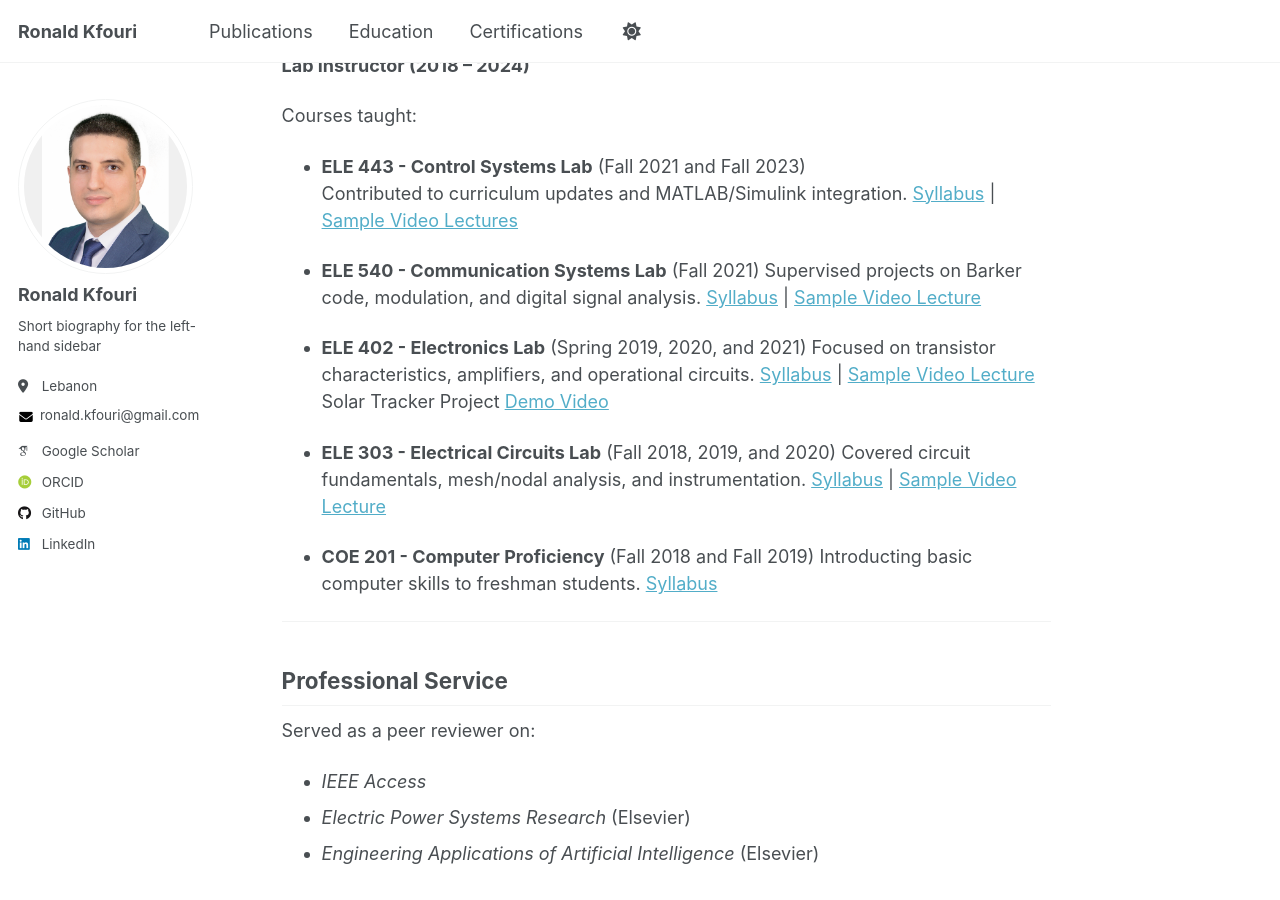
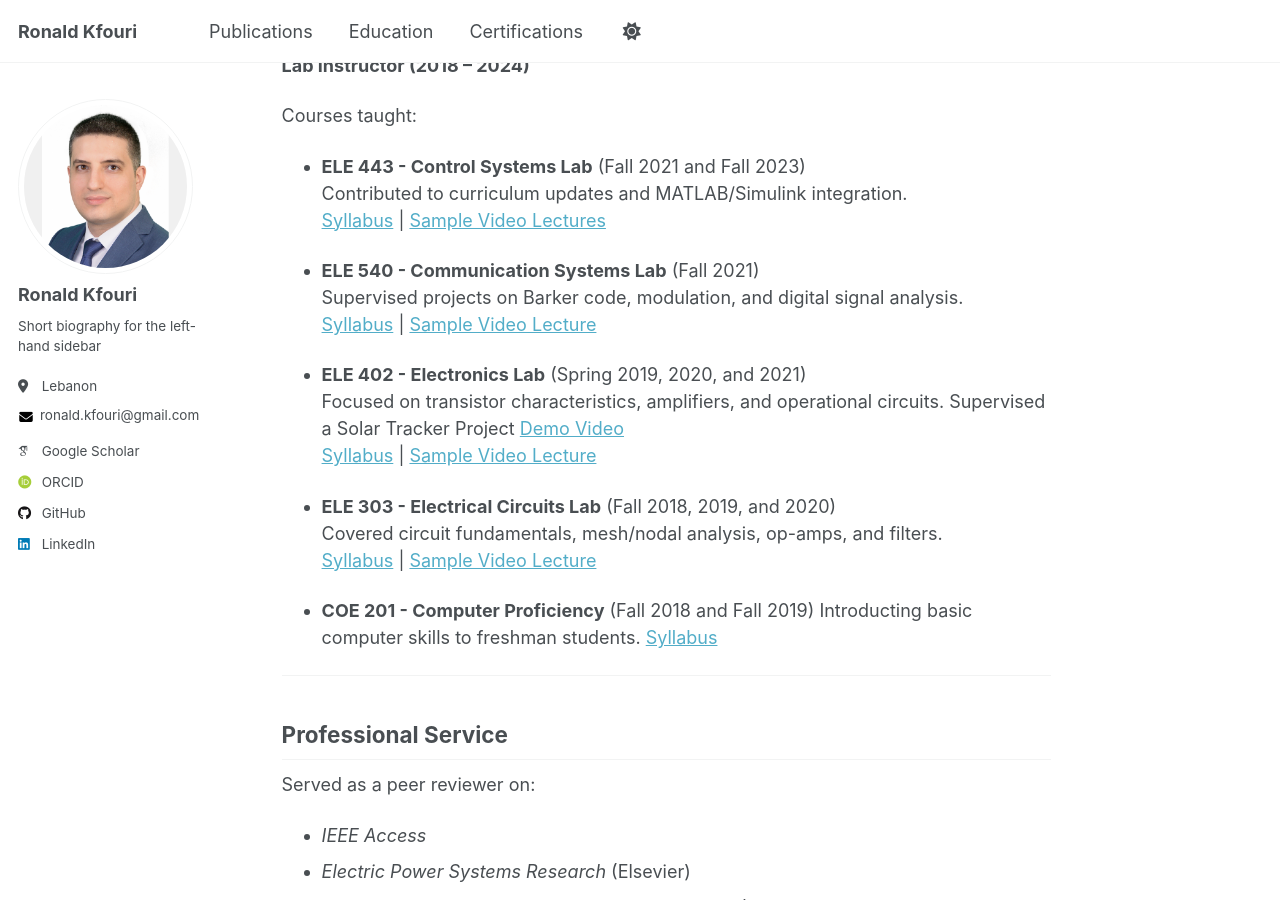
Before and after one commit to RonaldKfouri/RonaldKfouri.github.io, a Jekyll site: the page built from _pages/about.md, in a window 1280 px wide and 900 px high, scrolled down 1786 px. Built offline with Jekyll 4.4.1, drawn with Linux system fonts in a browser that asks for light colours; some web fonts are replaced; a script that is not in the unit is left out.

Commit message:
Update about.md

```diff
--- a/_pages/about.md
+++ b/_pages/about.md
@@ -74,16 +74,16 @@ Courses taught:
 
 - **ELE 540 - Communication Systems Lab** (Fall 2021)
   Supervised projects on Barker code, modulation, and digital signal analysis.
-  [Syllabus](files/ELE 540 - Communication Systems Lab - Syllabus 2021.pdf) | [Sample Video Lecture](https://drive.google.com/file/d/your-comm-video-id/view?usp=sharing)
+  [Syllabus](files/ELE 540 - Communication Systems Lab - Syllabus 2021.pdf) | [Sample Video Lecture](https://drive.google.com/drive/folders/1d1vXq5vG32EWQyJHohgirSb2ifsD-WzQ?usp=sharing)
 
 - **ELE 402 - Electronics Lab** (Spring 2019, 2020, and 2021)
   Focused on transistor characteristics, amplifiers, and operational circuits.
-  [Syllabus](files/ELE 402 - Electronics I Lab - Syllabus 2019.pdf) | [Sample Video Lecture](https://drive.google.com/file/d/your-electronics-video-id/view?usp=sharing)
-  Solar Tracker Project [Demo Video]()
+  Supervised a Solar Tracker Project [Demo Video](https://drive.google.com/drive/folders/1eGAnCNHLbCQUuEg7NiAfjPu0ikDi4VoI?usp=sharing)
+  [Syllabus](files/ELE 402 - Electronics I Lab - Syllabus 2019.pdf) | [Sample Video Lecture](https://drive.google.com/drive/folders/1Gi1BAa47Nx_KeU_2JEoirGiMSU4dVeri?usp=sharing)
 
 - **ELE 303 - Electrical Circuits Lab** (Fall 2018, 2019, and 2020)
-  Covered circuit fundamentals, mesh/nodal analysis, and instrumentation.
-  [Syllabus](files/ELE 303 - Electrical Circuits Lab - Syllabus 2018.pdf) | [Sample Video Lecture](https://drive.google.com/file/d/your-circuits-video-id/view?usp=sharing)
+  Covered circuit fundamentals, mesh/nodal analysis, op-amps, and filters.
+  [Syllabus](files/ELE 303 - Electrical Circuits Lab - Syllabus 2018.pdf) | [Sample Video Lecture](https://drive.google.com/drive/folders/1qipiRFA7t2kl4z9gNckNidYMGpTAS4q5?usp=sharing)
 
 - **COE 201 - Computer Proficiency** (Fall 2018 and Fall 2019)
   Introducting basic computer skills to freshman students.
```
